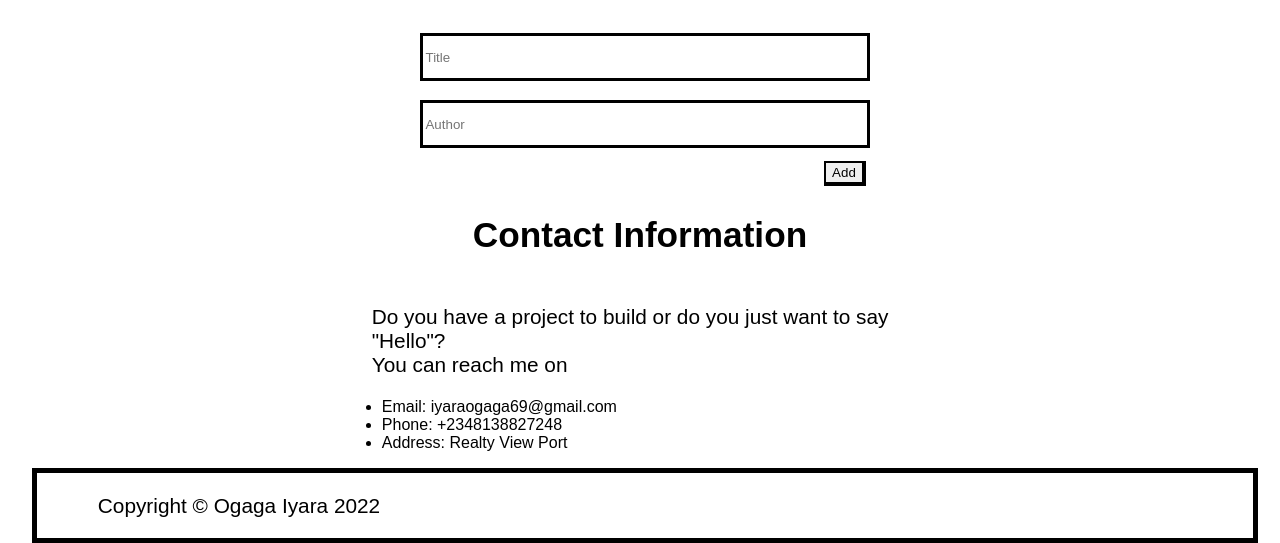
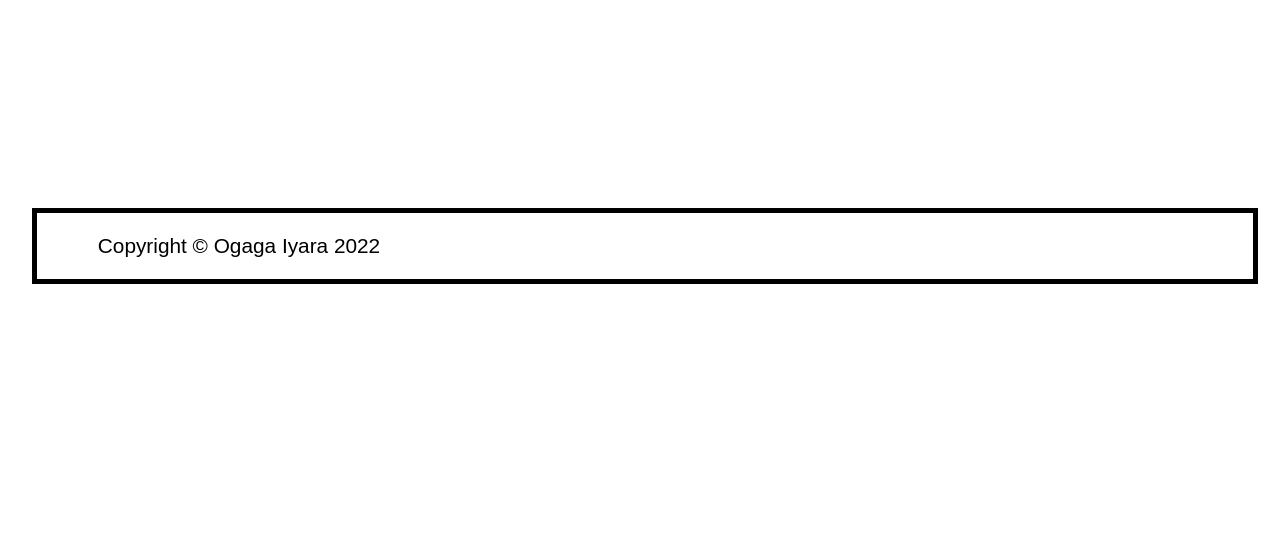
Before and after one commit to Ogaga01/My-Awesome-Books, a website: page index.html in a window 1280 px wide. Shown: the part 516-1059 px from the top of the page. After the commit the page ends 800 px from the top, so only its background shows below. Drawn offline with Linux system fonts and the light colour scheme.

Commit message:
Add final styling

```diff
--- a/index.html
+++ b/index.html
@@ -56,7 +56,7 @@
                 </li>
             </ul>
         </div>
-        <div id="section--2" class="section">
+        <div id="section--2" class="section hidden">
             <h2 class="heading">Add a new book</h2>
             <div class="book-inputs">
                 <input type="text" class="title input" placeholder="Title">
@@ -64,7 +64,7 @@
                 <button class="submit add" type="button">Add</button>
             </div>
         </div>
-        <div id="section--3" class="section">
+        <div id="section--3" class="section hidden">
             <h2 class="heading">Contact Information</h2>
             <div class="contact-info">
                 <p class="para">
--- a/style.css
+++ b/style.css
@@ -122,13 +122,23 @@ header {
 
 footer {
     display: flex;
+    position: fixed;
     justify-content: space-between;
     width: 95%;
     margin-left: 2.5%;
     border: 5px solid black;
+    bottom: 0;
 }
 
 .para {
     font-size: 1.3rem;
     padding-left: 5%;
 }
+
+.hidden {
+    display: none;
+}
+
+.active {
+    display: grid;
+}
```
